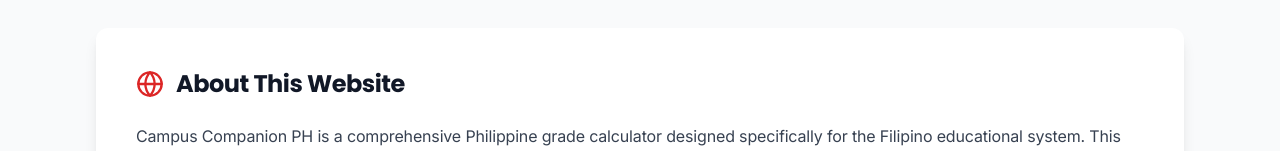
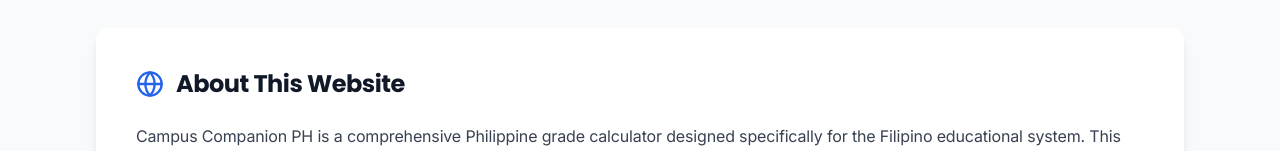
Before and after one commit to Clarence140/CampusCompanionPH, a React (Vite) app: page / in a window 1280 px wide. Both pictures are taken after a click on the button "About". Shown: the part 276-427 px from the top of the page. Built offline with nearby package versions, Linux system fonts and the light colour scheme; a web font is replaced by a local one.

Commit message:
New Color Update

```diff
--- a/src/components/About.jsx
+++ b/src/components/About.jsx
@@ -32,7 +32,7 @@
         {/* About the Website */}
         <div className="mb-8 sm:mb-10">
           <h3 className="text-xl sm:text-2xl font-heading font-bold mb-4 sm:mb-6 flex items-center text-gray-900">
-            <FiGlobe className="mr-3 text-red-600" size={28} /> About This
+            <FiGlobe className="mr-3 text-blue-600" size={28} /> About This
             Website
           </h3>
           <p className="mb-4 text-sm sm:text-base text-gray-700 leading-relaxed">
```
